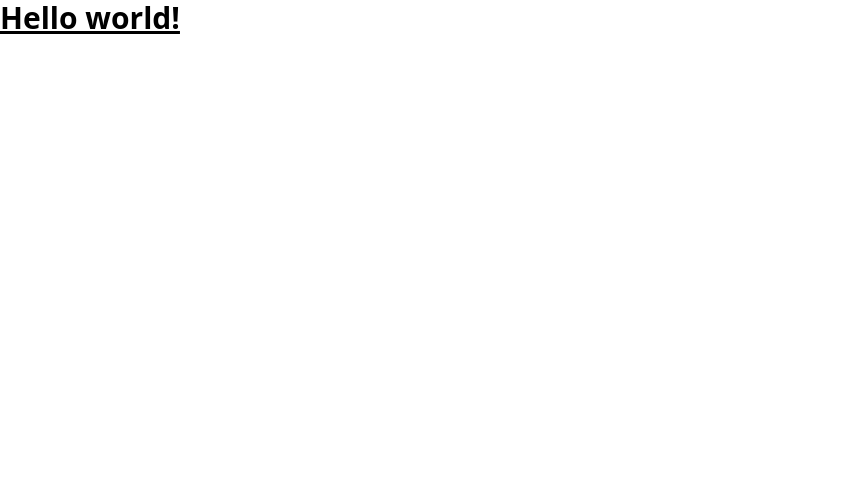
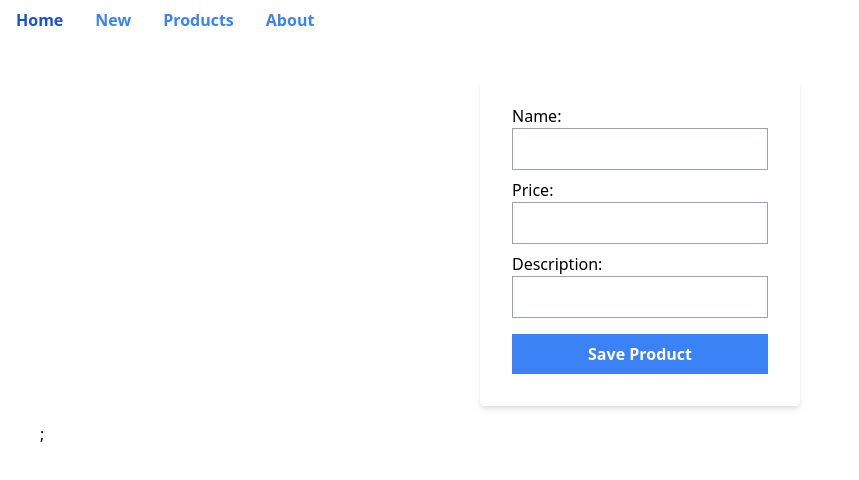
Before and after one commit to NicoGelato/next-proyect, a Next.js app: page /new in a window 1280 px wide. Shown: the top 480 px of the page, without its empty margins (0-859 px from the left). Built offline with nearby package versions, Linux system fonts and the light colour scheme.

Commit message:
Layout y useRouter

```diff
--- /dev/null
+++ b/components/Layout.jsx
@@ -0,0 +1,19 @@
+import Nav from "./Nav";
+
+const styles = {
+  container: "w-full mx-auto h-full ",
+  body: "bg-gary-100 h-screen p-10",
+};
+
+const Layout = ({ children }) => {
+  return (
+    <>
+      <Nav />
+      <div className={styles.body}>
+        <div className={styles.container}>{children}</div>
+      </div>
+    </>
+  );
+};
+
+export default Layout;
--- a/components/Nav.jsx
+++ b/components/Nav.jsx
@@ -1,10 +1,25 @@
 import React from "react";
 import Link from "next/dist/client/link";
+
+const links = [
+  { id: "home", href: "/", name: "Home" },
+  { id: "new", href: "/new", name: "New" },
+  { id: "products", href: "/products", name: "Products" },
+  { id: "about", href: "/about", name: "About" },
+];
+
+const styles = {
+  link: 'text-blue-500 hover:text-blue-700 active:text-blue-500 font-bold py-2 px-4 rounded-xs  mt-auto inline-block',
+}
 
 const Nav = () => {
   return (
     <nav>
-      <Link href="/">Home</Link>
+      {links.map(({ id, href, name }) => (
+        <div className={styles.link} key={id}>
+          <Link href={href}>{name}</Link>
+        </div>
+      ))}
     </nav>
   );
 };
--- a/components/ProductForm.jsx
+++ b/components/ProductForm.jsx
@@ -1,5 +1,8 @@
 import axios from "axios";
 import { useState } from "react";
+import { useRouter } from "next/router";
+
+const lebelNames = ["name", "price", "description"];
 
 const styles = {
   container: "w-full max-w-xs mx-auto",
@@ -9,8 +12,6 @@ const styles = {
     "bg-blue-500 hover:bg-blue-700 active:bg-blue-500 text-white font-bold py-2 px-4 rounded-xs w-full mt-2",
 };
 
-const lebelNames = ["name", "price", "description"];
-
 const ProductForm = () => {
   const [product, setProduct] = useState({
     name: "",
@@ -18,10 +19,13 @@ const ProductForm = () => {
     description: "",
   });
 
+  const router = useRouter();
+
   const handleSubmit = async (e) => {
     e.preventDefault();
     const res = await axios.post("/api/products", product);
     console.log(res);
+    router.push('/')
   };
 
   const handleChange = ({ target: { name, value } }) =>
@@ -30,7 +34,6 @@ const ProductForm = () => {
   return (
     <div className={styles.container}>
       <form className={styles.form} onSubmit={handleSubmit}>
-
         {lebelNames.map((name, index) => (
           <div key={index}>
             <label htmlFor={name}>
--- a/pages/about.jsx
+++ b/pages/about.jsx
@@ -1,3 +1,9 @@
+import Layout from "../components/Layout";
+
 export default function Home() {
-  return <h1 className="text-3xl font-bold underline">Hello world!</h1>;
+  return (
+    <Layout>
+      <h1 className="text-3xl font-bold underline">Hello world!</h1>;
+    </Layout>
+  );
 }
--- a/pages/api/products/[id].js
+++ b/pages/api/products/[id].js
@@ -1,4 +1,4 @@
 export default function handler(req, res) {
-    console.log(req.query);
-        return res.status(200).json('Getting one product '+ req.query.id);
+  console.log(req.query);
+  return res.status(200).json("Getting one product " + req.query.id);
 }
--- a/pages/index.jsx
+++ b/pages/index.jsx
@@ -1,6 +1,36 @@
-import ProductForm from "../components/ProductForm";
-import Nav from "../components/Nav";
+import Layout from "../components/Layout";
 import axios from "axios";
+import Link from "next/link";
+
+const styles = {
+  card: "card flex flex-col m-2 p-2 border-2 border-gray-400",
+  button:
+    "bg-blue-500 hover:bg-blue-700 active:bg-blue-500 text-white font-bold py-2 px-4 rounded-xs w-full mt-auto",
+};
+
+const Home = ({ products }) => {
+  return (
+    <Layout>
+      <div className=" grid grid-cols-1 md:grid-cols-4">
+        {products.map(({ id, name, price, description }) => (
+          <div key={id} className={styles.card}>
+            <h2 className="font-medium  text-3xl mt-0 mb-2 text-blue-600">
+              {" "}
+              {name}{" "}
+            </h2>
+            <p className="font-medium  text-2xl mt-0 mb-2 "> {description} </p>
+            <p className="font-medium  text-2xl mt-0 mb-2 "> ${price} </p>
+            <Link href={`/products/${id}`}>
+              <a className={styles.button}>
+                <button>Más detalles</button>
+              </a>
+            </Link>
+          </div>
+        ))}
+      </div>
+    </Layout>
+  );
+};
 
 export const getServerSideProps = async (context) => {
   const { data: products } = await axios.get(
@@ -13,27 +43,4 @@ export const getServerSideProps = async (context) => {
   };
 };
 
-const Home = ({ products }) => {
-  console.table(products);
-  return (
-    <div >
-      <Nav />
-      <h1 className="font-medium leading-tight text-5xl mt-0 mb-2 text-blue-600">
-        Home
-      </h1>
-      <ProductForm/>
-      <h1 className="font-medium leading-tight text-5xl mt-0 mb-2 text-blue-600">
-        Products{" "}
-      </h1>
-      {products.map(({id, name, price, description}) => (
-        <div key={id}>
-          <h2 className="font-medium leading-tight text-4xl mt-0 mb-2 text-blue-600"> {name} </h2>
-          <p className="font-medium leading-tight text-3xl mt-0 mb-2 text-blue-600"> {description} </p>
-          <p className="font-medium leading-tight text-3xl mt-0 mb-2 text-blue-600"> ${price} </p>
-
-        </div>
-      ))}
-    </div>
-  );
-};
 export default Home;
--- a/pages/new.jsx
+++ b/pages/new.jsx
@@ -1,3 +1,12 @@
-export default function Home() {
-  return <h1 className="text-3xl font-bold underline">Hello world!</h1>;
-}
+import Layout from "../components/Layout";
+import ProductForm from "../components/ProductForm";
+
+const NewPage = () => {
+  return (
+    <Layout>
+      <ProductForm />;
+    </Layout>
+  );
+};
+
+export default NewPage;
--- /dev/null
+++ b/pages/products/[id].js
@@ -0,0 +1,21 @@
+import Layout from "../../components/Layout";
+import axios from "axios";
+
+const ProductView = () => {
+  return (
+    <Layout>
+      <div>ProductView</div>
+    </Layout>
+  );
+};
+
+export const getServerSideProps = async (ctx) => {
+  const { id } = ctx.query;
+  const product = await axios.get(`http://localhost:3000/api/products/${id}`);
+  console.log(product.data);
+  return {
+    props: {},
+  };
+};
+
+export default ProductView;
--- /dev/null
+++ b/pages/products/index.js
@@ -0,0 +1,10 @@
+import Layout from "../../components/Layout";
+const index = () => {
+  return (
+    <Layout>
+      <div>index</div>
+    </Layout>
+  );
+};
+
+export default index;
```
Also changed, not shown: pages/_app.js (renamed from pages/_app.jsx). Lines whose indentation alone changed are shown as unchanged.
